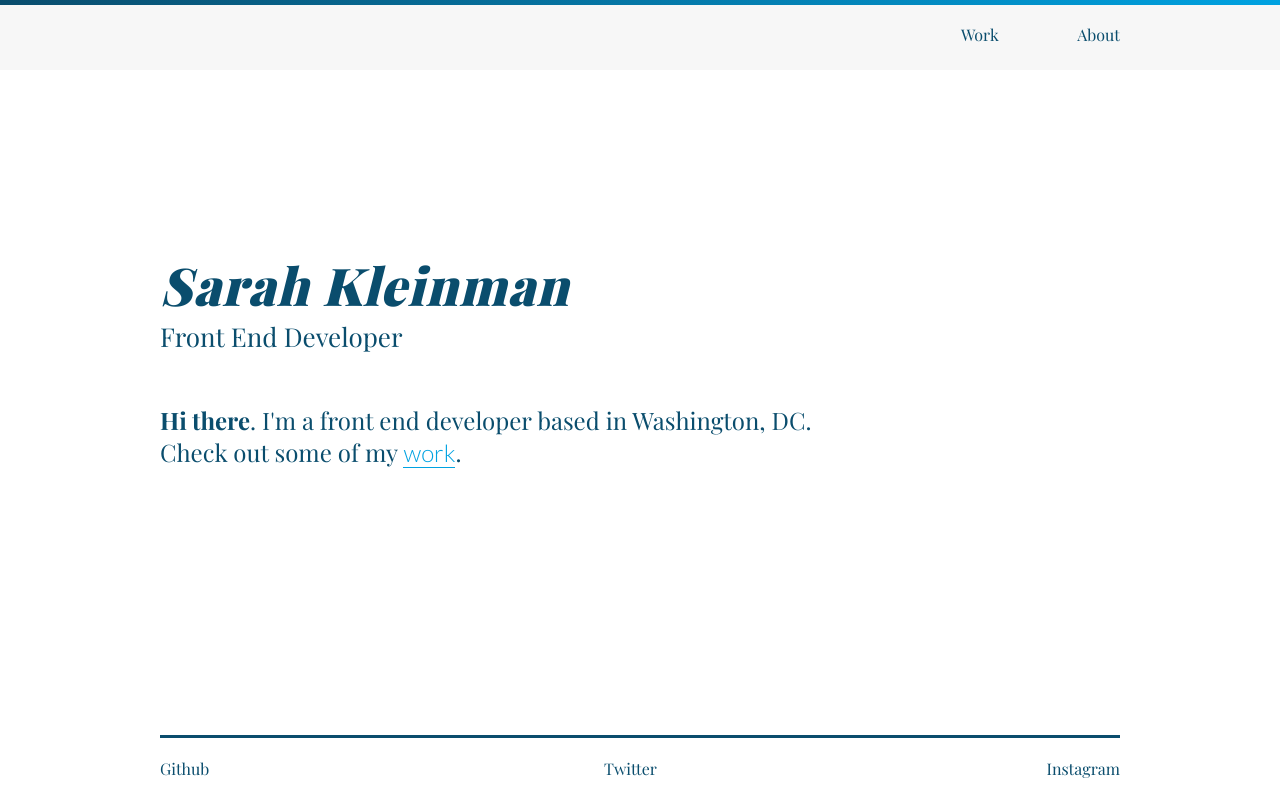
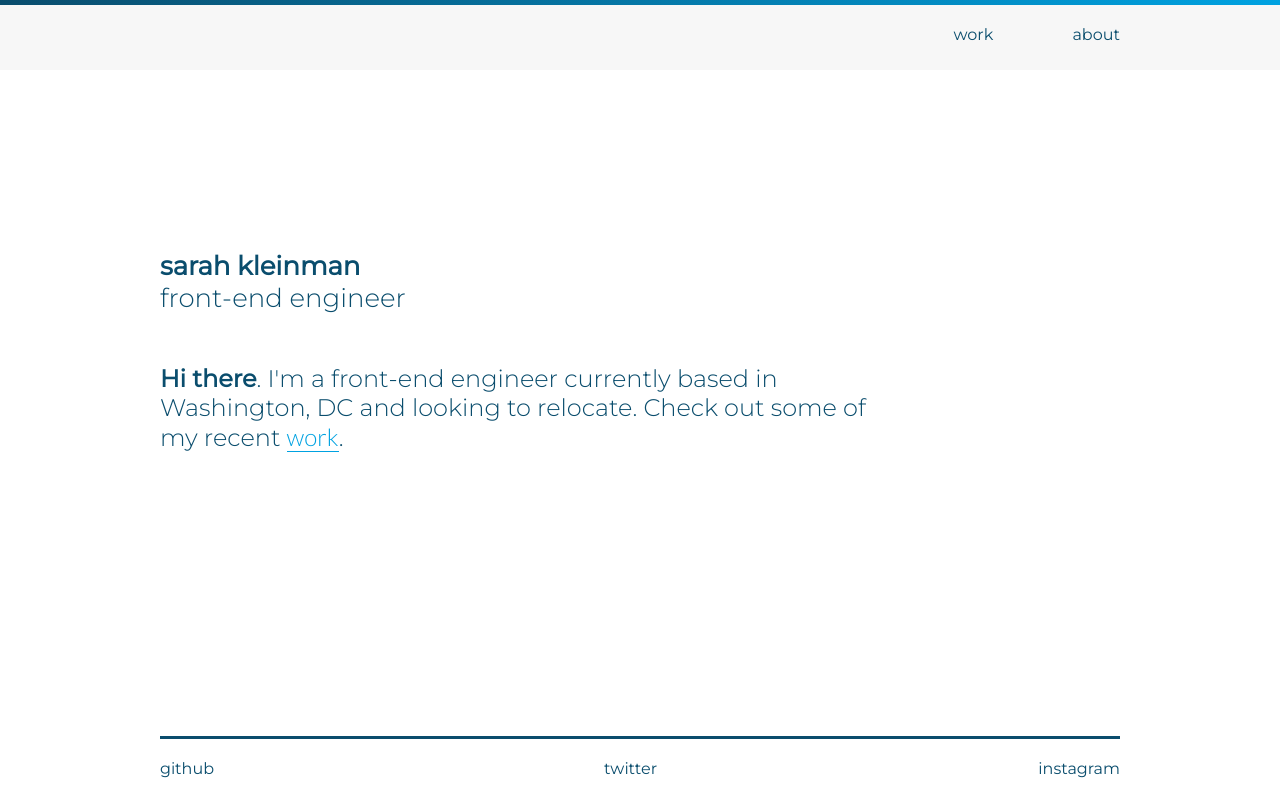
Before and after one commit to sarahkleins/sarahkleins.github.io, a website: page src/markup/index.html in a window 1280 px wide. Drawn offline with nearby package versions, Linux system fonts and the light colour scheme; files that its build step writes are made by us from their sources; a web font is replaced by a local one.

Commit message:
Copy + typography updates

```diff
--- a/src/markup/index.html
+++ b/src/markup/index.html
@@ -8,7 +8,7 @@
     <meta http-equiv="X-UA-Compatible" content="IE=edge">
     <meta name="viewport" content="width=device-width, initial-scale=1">
 
-    <link href="//fonts.googleapis.com/css?family=Playfair+Display:400,700,900,900italic|Lato:100,300" rel="stylesheet" type="text/css">
+    <link href="https://fonts.googleapis.com/css?family=Montserrat:300,400|Lato:100,300"" rel="stylesheet" type="text/css">
     <link rel="stylesheet" href="style.css">
   </head>
 
@@ -17,18 +17,18 @@
       <nav class="nav bg-off-white">
         <div class="container">
           <div class="nav-links fl-right">
-            <a class="nav-link" href="/work.html">Work</a>
-            <a class="nav-link" href="/about.html">About</a>
+            <a class="nav-link" href="/work.html">work</a>
+            <a class="nav-link" href="/about.html">about</a>
           </div> <!-- END nav-links -->
         </div><!-- END container -->
       </nav><!-- END nav -->
 
       <section class="intro padding-top">
         <div class="container">
-          <h1 class="intro-name">Sarah Kleinman</h1>
-          <h2 class="intro-title">Front End Developer</h2>
+          <h2 class="intro-name"><strong>sarah kleinman<strong></h2>
+          <h2 class="intro-title">front-end engineer</h2>
 
-          <p class="intro-summary"><strong>Hi there</strong>. I'm a front end developer based in Washington, DC. Check out some of my <a class="intro-link" href="/work.html">work</a>.</p>
+          <p class="intro-summary"><strong>Hi there</strong>. I'm a front-end engineer currently based in Washington, DC and looking to relocate. Check out some of my recent <a class="intro-link" href="/work.html">work</a>.</p>
         </div><!-- END container -->
       </section><!-- END hero -->
 
@@ -36,9 +36,9 @@
         <div class="container">
           <hr class="footer-hr bg-blue"></hr>
           <div class="footer-social-links">
-            <a class="footer-social-link mod-right" href="//instagram.com/sarahkleins_/" target="_blank">Instagram</a>
-            <a class="footer-social-link" href="//github.com/sarahkleins" target="_blank">Github</a>
-            <a class="footer-social-link mod-center" href="//twitter.com/sarahkleins_" target="_blank">Twitter</a>
+            <a class="footer-social-link mod-right" href="//instagram.com/sarahkleins_/" target="_blank">instagram</a>
+            <a class="footer-social-link" href="//github.com/sarahkleins" target="_blank">github</a>
+            <a class="footer-social-link mod-center" href="//twitter.com/sarahkleins_" target="_blank">twitter</a>
           </div><!-- END footer-social-links -->
         </div><!-- END container -->
       </section><!-- END footer -->
--- a/src/style/_about.scss
+++ b/src/style/_about.scss
@@ -1,16 +1,12 @@
 .about-summary {
   margin-bottom: 25px;
 
-  font: 400 2.6rem $Playfair;
+  font: 300 2.4rem $Montserrat;
   color: $blue;
 
   @include mq-min($tablet) {
     width: 75%;
   }
-}
-
-.about-span {
-  font: 900 2.6rem $Playfair;
 }
 
 .about-link {
--- a/src/style/_footer.scss
+++ b/src/style/_footer.scss
@@ -31,7 +31,7 @@
 
 
 .footer-social-link {
-  font: 400 1.6rem $Playfair;
+  font: 400 1.6rem $Montserrat;
   color: $blue;
 
   &.mod-center {
--- a/src/style/_intro.scss
+++ b/src/style/_intro.scss
@@ -4,12 +4,7 @@
 }
 
 .intro-name {
-  font: 900 italic 4.2rem $Playfair;
-  letter-spacing: 1px;
-
-  @include mq-min($desktop) {
-    font-size: 5.2rem;
-  }
+  font: 400 2.6rem $Montserrat;
 }
 
 .intro-title,
@@ -18,11 +13,11 @@
 }
 
 .intro-title {
-  font: 400 2.6rem $Playfair;
+  font: 300 2.6rem $Montserrat;
 }
 
 .intro-summary {
-  font: 400 2.4rem $Playfair;
+  font: 300 2.4rem $Montserrat;
 
   @include mq-min($tablet) {
     max-width: 75%;
--- a/src/style/_nav.scss
+++ b/src/style/_nav.scss
@@ -9,7 +9,7 @@ $nav-height: 70px;
   padding-bottom: 20px;
   margin-right: 50px;
 
-  font: 400 1.6rem $Playfair;
+  font: 400 1.6rem $Montserrat;
   line-height: $nav-height;
   color: $blue;
 
--- a/src/style/_resume.scss
+++ b/src/style/_resume.scss
@@ -49,7 +49,7 @@
   list-style-type: disc;
 
   &.mod-no-list-style {
-    font-family: $Playfair;
+    font-family: $Montserrat;
     padding-left: 0;
     list-style-type: none;
   }
--- a/src/style/style.scss
+++ b/src/style/style.scss
@@ -13,7 +13,7 @@ $black: #28282e;
 
 // font vars
 
-$Playfair: 'Playfair Display', serif;
+$Montserrat: 'Montserrat', serif; //Montserrat
 $Lato: 'Lato', sans-serif;
 
 // mixins and reset
@@ -26,7 +26,7 @@ $Lato: 'Lato', sans-serif;
 @import "ie";
 
 body {
-  font-family: $Playfair;
+  font-family: $Montserrat;
   font-weight: 400;
   font-size: 1.6rem;
   line-height: 1.3;
```
Also changed, not shown: src/markup/about.html (+10 -10 lines), src/markup/work.html (+7 -17 lines), 1 other file.
